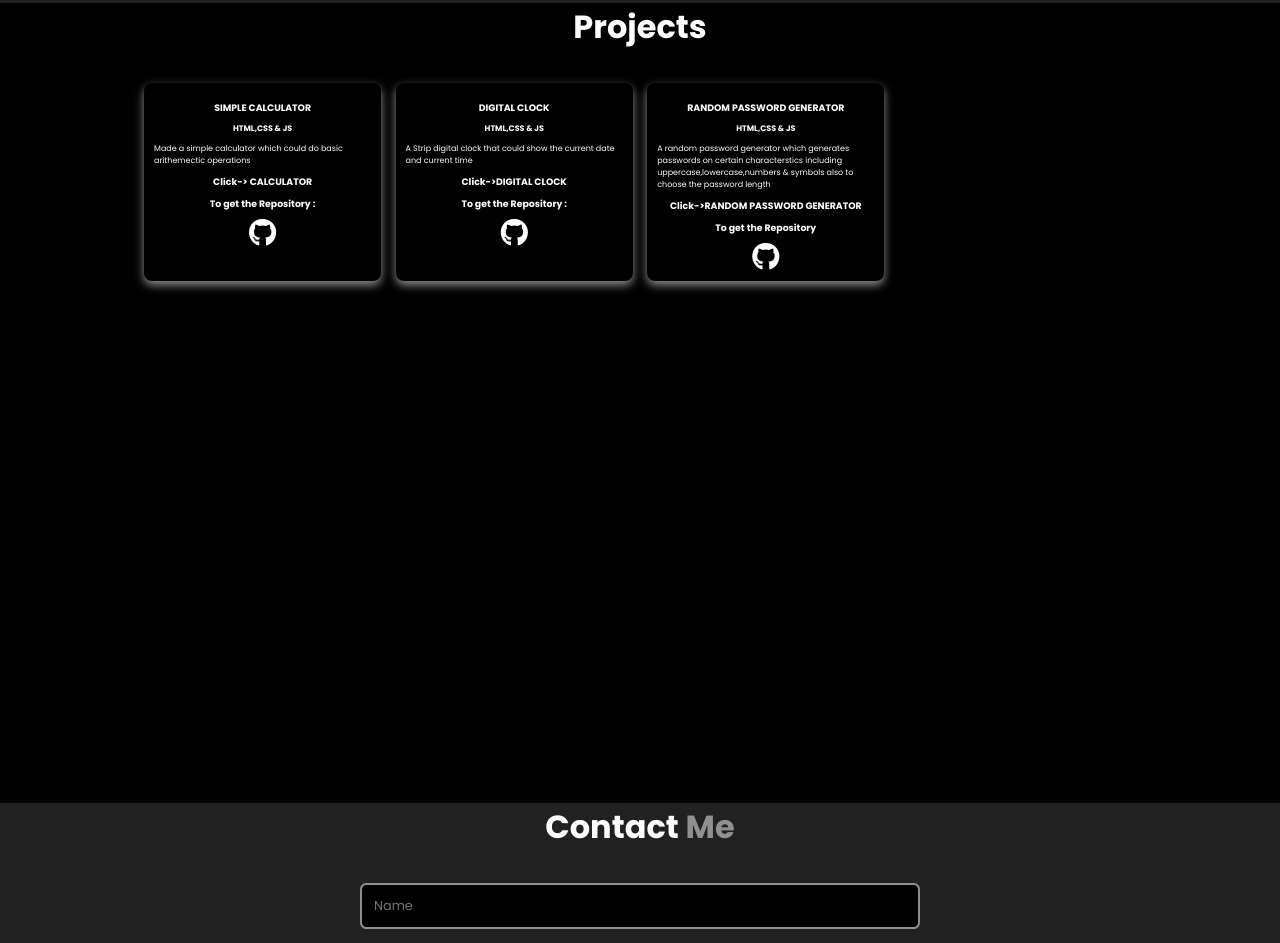
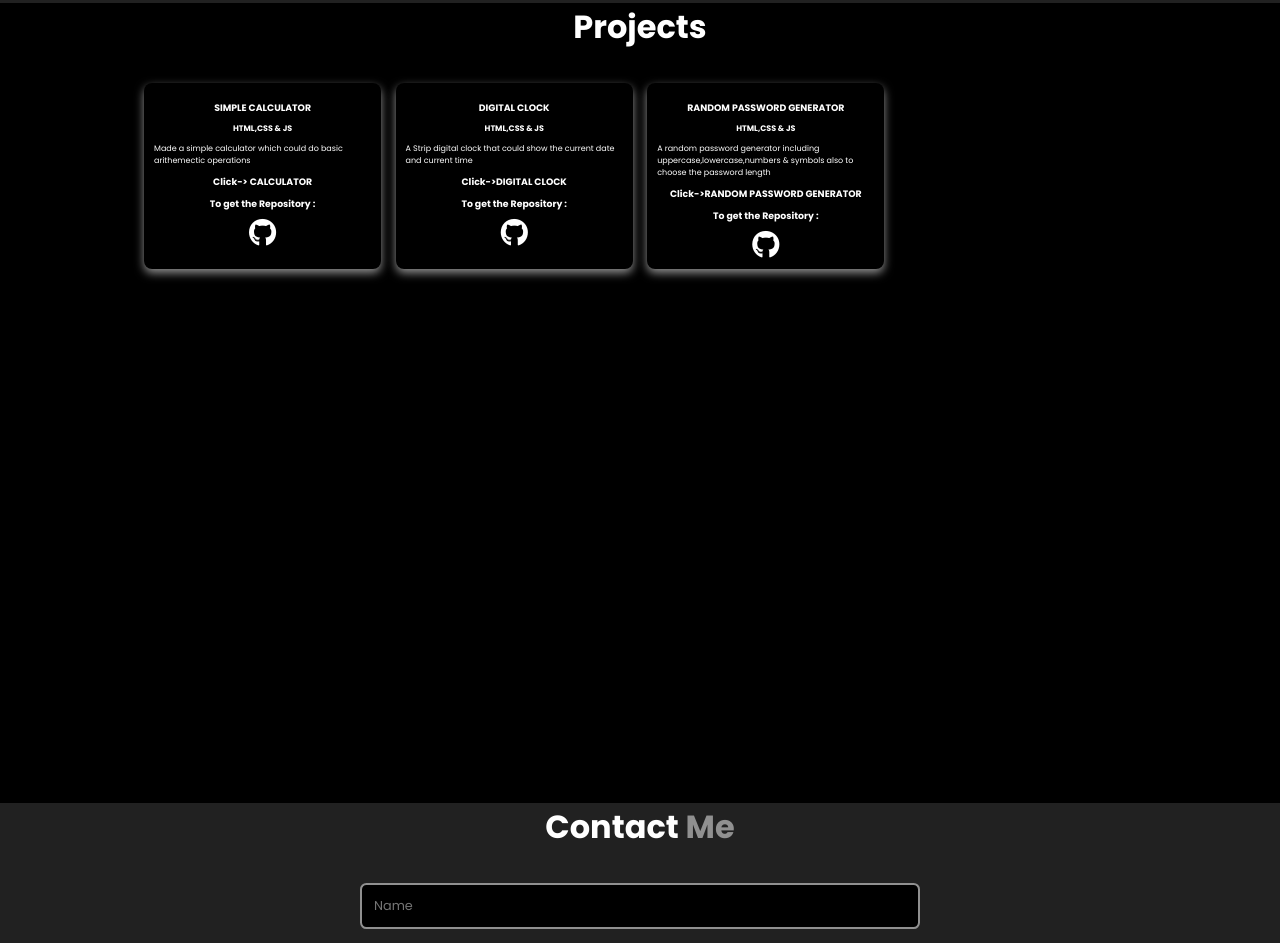
Before and after one commit to harikrishnan669/Portfolio, a plain HTML site: page index.html in a window 1280 px wide. Shown: the part 3197-4140 px from the top of the page. Drawn offline with Linux system fonts and the light colour scheme.

Commit message:
Update index.html

```diff
--- a/index.html
+++ b/index.html
@@ -245,9 +245,9 @@
                     <div class="info">
                         <h3>RANDOM PASSWORD GENERATOR</h3>
                         <h4>HTML,CSS & JS</h4>
-                        <p>A random password generator which generates passwords on certain characterstics including uppercase,lowercase,numbers & symbols also to choose the password length</p>
+                        <p>A random password generator including uppercase,lowercase,numbers & symbols also to choose the password length</p>
                         <h3>Click-><a href="https://harikrishnan669.github.io/Random-password-generator/">RANDOM PASSWORD GENERATOR</a></h3>
-                        <h3>To get the Repository</h3>
+                        <h3>To get the Repository :</h3>
                         <a href="https://github.com/harikrishnan669/Random-password-generator"><i class="fa-brands fa-github" style="font-size: 28px;"></i></a>
                     </div>
                 </div>
```
